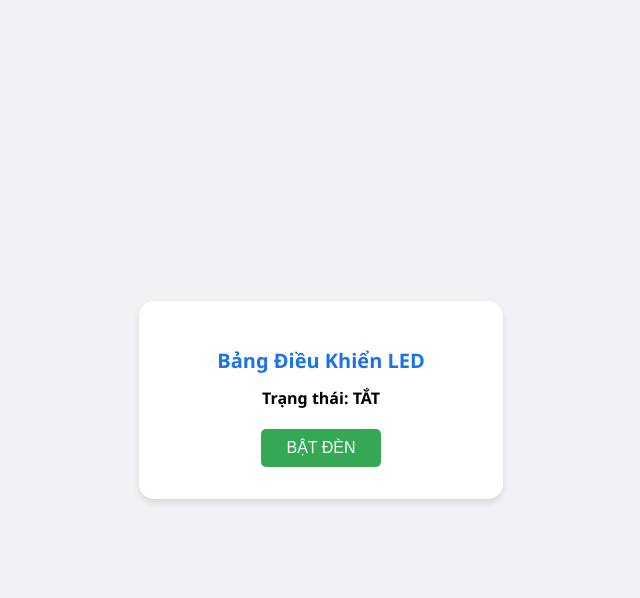
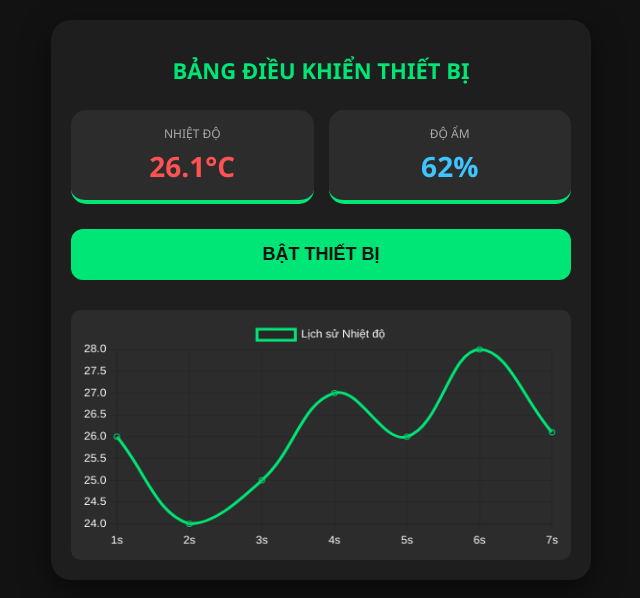
Before and after one commit to mtoan7253-crypto/website, a plain HTML site: page index.html in a window 1280 px wide. Shown: the whole page, without its empty margins (319-959 px from the left). Drawn offline with nearby package versions, Linux system fonts and the light colour scheme.

Commit message:
Add files via upload

```diff
--- a/index.html
+++ b/index.html
@@ -3,71 +3,146 @@
 <head>
     <meta charset="UTF-8">
     <meta name="viewport" content="width=device-width, initial-scale=1.0">
-    <title>Hệ Thống Điều Khiển ESP32</title>
+    <title>Hệ Thống Giám Sát IoT - DTVT</title>
+    <script src="https://cdn.jsdelivr.net/npm/chart.js"></script>
     <style>
-        /* Bước 2: Thêm "lớp áo" (CSS) */
         body {
-            font-family: 'Segoe UI', Tahoma, Geneva, Verdana, sans-serif;
-            background-color: #f0f2f5;
+            font-family: 'Segoe UI', Arial, sans-serif;
+            background-color: #121212; /* Màu tối cho chuyên nghiệp */
+            color: white;
             display: flex;
-            justify-content: center;
+            flex-direction: column;
             align-items: center;
-            height: 100vh;
+            padding: 20px;
             margin: 0;
         }
-        .card {
-            background: white;
-            padding: 2rem;
+        .container {
+            width: 100%;
+            max-width: 500px;
+            background: #1e1e1e;
+            padding: 20px;
+            border-radius: 20px;
+            box-shadow: 0 10px 30px rgba(0,0,0,0.5);
+            text-align: center;
+        }
+        h1 { color: #00e676; font-size: 22px; margin-bottom: 25px; }
+
+        /* Khu vực hiển thị thông số */
+        .monitor-grid {
+            display: grid;
+            grid-template-columns: 1fr 1fr;
+            gap: 15px;
+            margin-bottom: 25px;
+        }
+        .data-card {
+            background: #2c2c2c;
+            padding: 15px;
             border-radius: 15px;
-            box-shadow: 0 4px 6px rgba(0,0,0,0.1);
-            text-align: center;
-            width: 300px;
+            border-bottom: 4px solid #00e676;
         }
-        h1 { color: #1a73e8; font-size: 20px; }
-        .status { margin-bottom: 20px; font-weight: bold; }
+        .label { font-size: 12px; color: #aaa; text-transform: uppercase; }
+        .value { font-size: 28px; font-weight: bold; margin-top: 5px; }
+
+        /* Nút bấm */
         .btn {
-            background-color: #34a853;
-            color: white;
+            width: 100%;
+            padding: 15px;
+            border-radius: 12px;
             border: none;
-            padding: 10px 25px;
-            border-radius: 5px;
+            font-size: 18px;
+            font-weight: bold;
             cursor: pointer;
-            font-size: 16px;
             transition: 0.3s;
+            background: #00e676;
+            color: #121212;
+            margin-bottom: 20px;
         }
-        .btn:hover { background-color: #2d8e47; }
-        .btn.off { background-color: #ea4335; }
+        .btn.off { background: #ff5252; }
+
+        /* Khu vực biểu đồ */
+        canvas {
+            margin-top: 10px;
+            background: #2c2c2c;
+            border-radius: 10px;
+            padding: 10px;
+        }
     </style>
 </head>
 <body>
 
-    <div class="card">
-        <h1>Bảng Điều Khiển LED</h1>
-        <div class="status">Trạng thái: <span id="state">TẮT</span></div>
-        <button id="toggleBtn" class="btn" onclick="toggleLED()">BẬT ĐÈN</button>
+    <div class="container">
+        <h1>BẢNG ĐIỀU KHIỂN THIẾT BỊ</h1>
+
+        <div class="monitor-grid">
+            <div class="data-card">
+                <div class="label">Nhiệt độ</div>
+                <div id="tempVal" class="value" style="color: #ff5252;">25.0°C</div>
+            </div>
+            <div class="data-card">
+                <div class="label">Độ ẩm</div>
+                <div id="humiVal" class="value" style="color: #40c4ff;">60%</div>
+            </div>
+        </div>
+
+        <button id="mainBtn" class="btn" onclick="handleToggle()">BẬT THIẾT BỊ</button>
+
+        <canvas id="iotChart"></canvas>
     </div>
 
     <script>
-        let isOn = false;
-        const stateText = document.getElementById('state');
-        const btn = document.getElementById('toggleBtn');
-
-        function toggleLED() {
-            isOn = !isOn; // Đảo trạng thái
-            if (isOn) {
-                stateText.innerText = "ĐANG BẬT";
-                stateText.style.color = "#34a853";
-                btn.innerText = "TẮT ĐÈN";
+        // 1. Xử lý Nút bấm
+        let deviceState = false;
+        function handleToggle() {
+            deviceState = !deviceState;
+            const btn = document.getElementById('mainBtn');
+            if(deviceState) {
+                btn.innerText = "TẮT THIẾT BỊ";
                 btn.classList.add('off');
-                console.log("Gửi lệnh: ON tới ESP32...");
+                console.log("Đã gửi lệnh ON");
             } else {
-                stateText.innerText = "TẮT";
-                stateText.style.color = "#ea4335";
-                btn.innerText = "BẬT ĐÈN";
+                btn.innerText = "BẬT THIẾT BỊ";
                 btn.classList.remove('off');
-                console.log("Gửi lệnh: OFF tới ESP32...");
+                console.log("Đã gửi lệnh OFF");
             }
         }
+
+        // 2. Khởi tạo Biểu đồ
+        const ctx = document.getElementById('iotChart').getContext('2d');
+        const dataHistory = [25, 26, 24, 25, 27, 26, 28]; // Dữ liệu ảo ban đầu
+        const iotChart = new Chart(ctx, {
+            type: 'line',
+            data: {
+                labels: ['1s', '2s', '3s', '4s', '5s', '6s', '7s'],
+                datasets: [{
+                    label: 'Lịch sử Nhiệt độ',
+                    data: dataHistory,
+                    borderColor: '#00e676',
+                    tension: 0.4,
+                    fill: false
+                }]
+            },
+            options: {
+                responsive: true,
+                plugins: { legend: { labels: { color: 'white' } } },
+                scales: { y: { ticks: { color: 'white' } }, x: { ticks: { color: 'white' } } }
+            }
+        });
+
+        // 3. Giả lập dữ liệu cập nhật liên tục (Real-time)
+        setInterval(() => {
+            // Tạo số ngẫu nhiên
+            const newTemp = (24 + Math.random() * 5).toFixed(1);
+            const newHumi = (55 + Math.random() * 10).toFixed(0);
+
+            // Cập nhật số hiển thị
+            document.getElementById('tempVal').innerText = newTemp + "°C";
+            document.getElementById('humiVal').innerText = newHumi + "%";
+
+            // Cập nhật biểu đồ
+            iotChart.data.datasets[0].data.push(newTemp);
+            iotChart.data.datasets[0].data.shift(); // Xóa điểm cũ nhất
+            iotChart.update();
+        }, 3000); // Cập nhật mỗi 3 giây
     </script>
 </body>
 </html>
```
